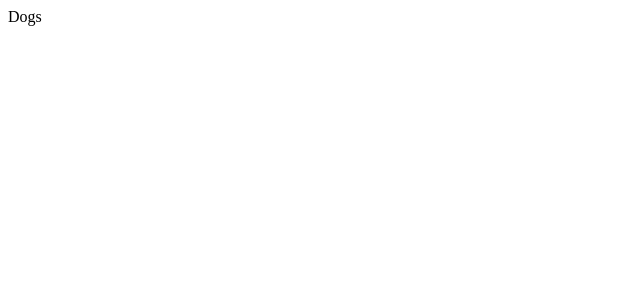
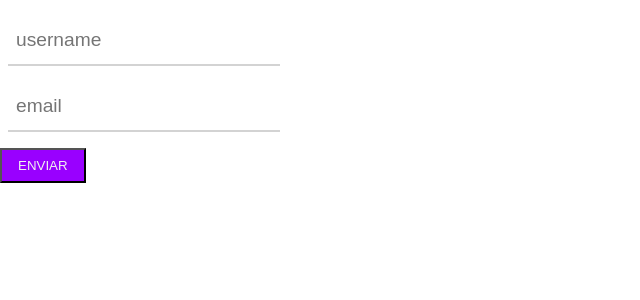
Before and after one commit to Hiaguedes/dogs, a React (Create React App) app: page / in a window 1280 px wide. Shown: the top 300 px of the page, without its empty margins (0-640 px from the left). Built offline with nearby package versions, Linux system fonts and the light colour scheme.

Commit message:
adding initial structure and wip on endpoints

```diff
--- a/package.json
+++ b/package.json
@@ -42,5 +42,8 @@
       "last 1 firefox version",
       "last 1 safari version"
     ]
+  },
+  "devDependencies": {
+    "@types/styled-components": "^5.1.7"
   }
 }
--- a/src/App.css
+++ /dev/null
@@ -1,38 +0,0 @@
-.App {
-  text-align: center;
-}
-
-.App-logo {
-  height: 40vmin;
-  pointer-events: none;
-}
-
-@media (prefers-reduced-motion: no-preference) {
-  .App-logo {
-    animation: App-logo-spin infinite 20s linear;
-  }
-}
-
-.App-header {
-  background-color: #282c34;
-  min-height: 100vh;
-  display: flex;
-  flex-direction: column;
-  align-items: center;
-  justify-content: center;
-  font-size: calc(10px + 2vmin);
-  color: white;
-}
-
-.App-link {
-  color: #61dafb;
-}
-
-@keyframes App-logo-spin {
-  from {
-    transform: rotate(0deg);
-  }
-  to {
-    transform: rotate(360deg);
-  }
-}
--- a/src/App.tsx
+++ b/src/App.tsx
@@ -1,9 +1,16 @@
+import GlobalStyle from './global';
+import { ThemeProvider } from 'styled-components';
+import theme from './utils/theme';
+import UserPost from './api/UserPost/UserPost'
+
+// user: dog pass: dog
 
 function App() {
   return (
-    <div >
-      Dogs
-    </div>
+    <ThemeProvider theme={theme.light}>
+    <GlobalStyle />
+      <UserPost />
+    </ThemeProvider>
   );
 }
 
--- /dev/null
+++ b/src/api/UserPost/UserPost.tsx
@@ -0,0 +1,41 @@
+import React from 'react';
+import { UserPostStyles } from './styles.userPost';
+import useFetch from '../../hooks/useFetch';
+const UserPost = () => {
+    const initialState = {
+        username: '',
+        email: '',
+    }
+    const [userPost, setUserPost] = React.useState(initialState);
+    const { Input, Button } = UserPostStyles;
+    const { request } = useFetch();
+
+    const handleChangePost = (e : any) => {
+        const field = e.target.name;
+        setUserPost({...userPost, [field]: e.target.value})
+    }
+
+    const handleSubmit = (e: any) => {
+        e.preventDefault();
+        console.log(JSON.stringify(userPost))
+        request('https://dogsapi.origamid.dev/json/api/user', {
+            method: 'POST',
+            headers: {
+                'Content-Type': 'application/json'
+            },
+            body: JSON.stringify(userPost)
+        })
+
+
+
+    }
+    return(
+        <form onSubmit={e => handleSubmit(e)}>
+            <Input placeholder="username" type="text" onChange={e => handleChangePost(e)} name="username" value={userPost.username} />
+            <Input placeholder="email" type="text" onChange={e => handleChangePost(e)} name="email" value= {userPost.email} />
+            <Button>Enviar</Button>
+        </form>
+    )
+}
+
+export default UserPost;
--- /dev/null
+++ b/src/api/UserPost/styles.userPost.ts
@@ -0,0 +1,22 @@
+import styled from 'styled-components';
+
+const Input = styled.input`
+    display: block;
+    border:transparent;
+    border-bottom: solid 2px lightgray;
+    padding: 0.5rem;
+    height: 2rem;
+    font-size: 1.2rem;
+    width: 20%;
+    margin: 1rem 0.5rem;
+`;
+
+const Button = styled.button`
+    padding: 0.5rem 1rem;
+    background-color: #90f;
+    color: #f1f1f1;
+    text-transform: uppercase;
+    display: inline-block;
+`;
+
+export const UserPostStyles = { Input, Button }
--- /dev/null
+++ b/src/global.ts
@@ -0,0 +1,32 @@
+import { createGlobalStyle } from 'styled-components';
+
+interface GlobalStylesProps {
+    theme: {
+        bg: string;
+        color: string;
+    }
+}
+
+const GlobalStyle = createGlobalStyle<GlobalStylesProps>`
+    * {
+        margin: 0;
+        padding: 0;
+        text-rendering: optimizeLegibility;
+        outline: none;
+        font-family: Arial, Helvetica, sans-serif;
+    }
+
+    a {
+        text-decoration: none;
+    }
+
+    body {
+        width: 100vw;
+        height: 100vh;
+        max-height: 100%;
+        background-color: ${({theme}) => theme.bg};
+        color: ${({theme}) => theme.color};
+    }
+`;
+
+export default GlobalStyle;
--- /dev/null
+++ b/src/hooks/useFetch.ts
@@ -0,0 +1,30 @@
+import React from 'react';
+
+const useFetch = () => {
+  const [data, setData] = React.useState([]);
+  const [error, setError] = React.useState('');
+  const [loading, setLoading] = React.useState(false);
+
+  const request = React.useCallback( async (url: string, options?: {}) => {
+    let response;
+    let json;
+    try {
+      setError('');
+      setLoading(true);
+      response = await fetch(url, options);
+      json = await response.json();
+      if (response.ok === false) throw new Error(json.message);
+    } catch (err) {
+      json = null;
+      setError(err.message);
+    } finally {
+      setData(json);
+      setLoading(false);
+      return { response, json };
+    }
+  }, []);
+
+  return { data, loading, error, request };
+};
+
+export default useFetch;
--- /dev/null
+++ b/src/utils/theme.ts
@@ -0,0 +1,12 @@
+const theme = {
+    dark : {
+        bg: '#000',
+        color: '#fff',
+    },
+    light: {
+        bg: '#fff',
+        color: '#000',
+    }
+}
+
+export default theme;
```
Also changed, not shown: 1 other file (tests, documents, lock files or other folders).
